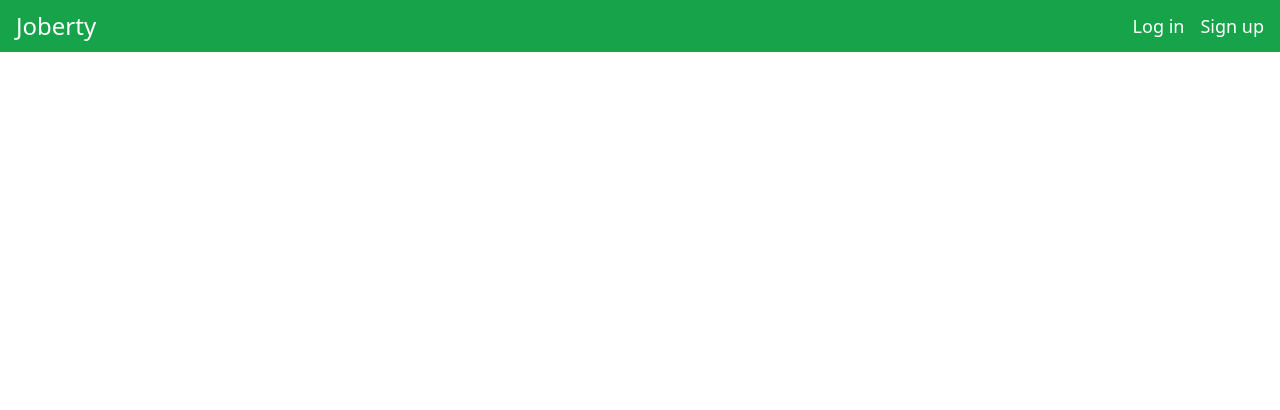
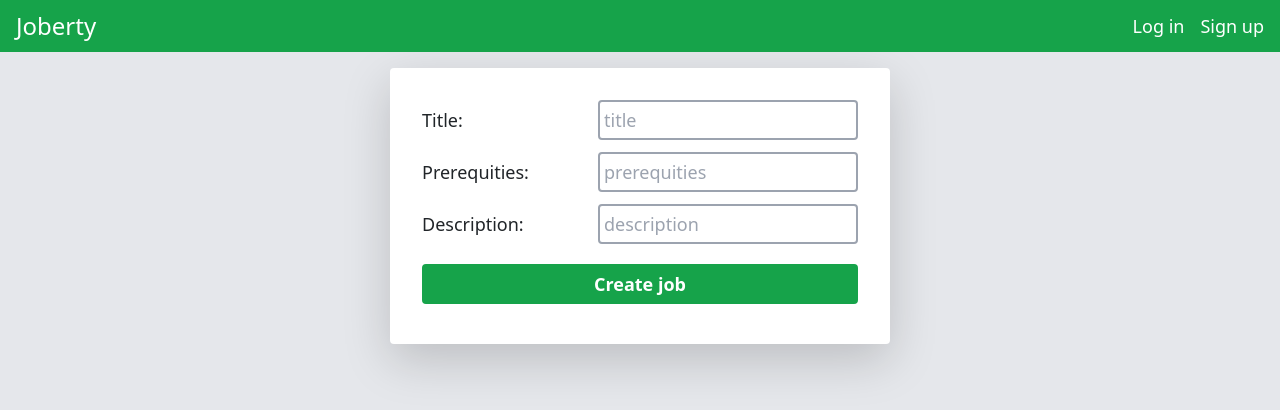
Before and after one commit to XWS-Sec/Agent-App-Front, a React (Create React App) app in the folder web-app/: page /createJob in a window 1280 px wide. Shown: the top 410 px of the page. Built offline with nearby package versions, Linux system fonts and the light colour scheme; the HTML template or start-up script is replaced by a standard one; what react-simple-rbac would draw is missing.

Commit message:
feat: Added creating job offers

```diff
--- /dev/null
+++ b/web-app/src/api/jobOffers.ts
@@ -0,0 +1,15 @@
+import CreateJobDto from "../dtos/create-job.dto";
+
+const url: string = '/api/JobOffer';
+
+export const createJobRequest = async (createJobDto:CreateJobDto) => {
+    const response = await fetch(url, {
+        method: 'POST',
+        headers: {
+          'Content-Type': 'application/json',
+        },
+        body: JSON.stringify(createJobDto),
+      });
+
+      return response;
+}
--- a/web-app/src/components/MyRouter.tsx
+++ b/web-app/src/components/MyRouter.tsx
@@ -1,6 +1,7 @@
 import { BrowserRouter, Route, Routes } from 'react-router-dom';
 import CompanyPage from '../pages/CompanyPage';
 import CreateCompanyPage from '../pages/CreateCompanyPage';
+import CreateJobPage from '../pages/CreateJobPage';
 import HomePage from '../pages/HomePage';
 import LoginPage from '../pages/LoginPage';
 import SignupPage from '../pages/SignupPage';
@@ -22,6 +23,7 @@ const MyRouter = (props: Props) => {
           <Route path='successfullyCreated' element={<SuccessfullyCreatedPage />} />
           <Route path='createCompany' element={<CreateCompanyPage />} />
           <Route path='company/:id' element={<CompanyPage />} />
+          <Route path='createJob' element={<CreateJobPage />} />
         </Routes>
     </BrowserRouter>
   );
--- a/web-app/src/components/company/CompanyDetails.tsx
+++ b/web-app/src/components/company/CompanyDetails.tsx
@@ -3,6 +3,7 @@ import { useContext, useState,useEffect } from 'react'
 import {Card,ListGroup,ListGroupItem,Row,Col } from 'react-bootstrap'
 import Company from '../../model/company';
 import AuthContext from '../../context/auth-context';
+import { useNavigate } from 'react-router-dom';
 
 type Props = { company: Company };
 
@@ -10,13 +11,14 @@ const CompanyDetails = (props: Props) => {
 
     const authContext = useContext(AuthContext);
     const [isOwner,setOwner] = useState(false);
+    const navigate = useNavigate();
 
     useEffect(() => {
         checkOwnership();
     },[])
 
     const addJob = () =>{
-        alert("Job added")
+        navigate('/createJob')
     }
 
     const checkOwnership = () => {
--- /dev/null
+++ b/web-app/src/dtos/create-job.dto.ts
@@ -0,0 +1,5 @@
+export default interface CreateJobDto {
+  description: string;
+  jobTitle: string;
+  prerequisites: string;
+}
--- /dev/null
+++ b/web-app/src/pages/CreateJobPage.tsx
@@ -0,0 +1,142 @@
+import React, { useContext, useState } from 'react'
+import { useNavigate } from 'react-router-dom';
+import { createJobRequest } from '../api/jobOffers';
+import ErrorLabel from '../components/common/ErrorLabel';
+import InputWithLabel from '../components/common/InputWithLabel';
+import LoadingSpinner from '../components/common/LoadingSpinner';
+import AuthContext from '../context/auth-context';
+import CreateJobDto from '../dtos/create-job.dto';
+import { HttpStatusCode } from '../utils/http-status-code.enum';
+
+
+const CreateJobPage = () => {
+    const authContext = useContext(AuthContext);
+    const navigate = useNavigate();
+
+    const [title, setTitle] = useState('');
+    const [prerequities, setPrerequities] = useState('');
+    const [description, setDescription] = useState('');
+
+
+    const [fetching, setFetching] = useState(false);
+    const [errorLabelText, setErrorText] = useState('');
+
+    const titleChangeHandler = async (
+        event: React.ChangeEvent<HTMLInputElement>
+      ) => {
+        const value = event.target.value;
+        setTitle(value);
+
+        if (!value) {
+          return;
+        }
+    }
+
+    const descriptionChangeHandler = async (
+        event: React.ChangeEvent<HTMLInputElement>
+      ) => {
+        const value = event.target.value;
+        setDescription(value);
+        if (!value) {
+          return;
+        }
+      };
+
+      const prerequitiesChangeHandler = async (
+        event: React.ChangeEvent<HTMLInputElement>
+      ) => {
+        const value = event.target.value;
+        setPrerequities(value);
+        if (!value) {
+          return;
+        }
+      };
+
+      const isInputValid = () => {
+        return (
+          description && title && prerequities
+        );
+      };
+
+      const createJob = async () => {
+        if (isInputValid()) {
+          setErrorText('');
+          const createJobDto: CreateJobDto = {
+            description: description,
+            jobTitle: title,
+            prerequisites: prerequities
+          };
+          await create(createJobDto);
+        } else {
+          setErrorText('Please fill out required fields correctly.');
+        }
+      };
+
+      const create = async (createJobDto: CreateJobDto) => {
+        setFetching(true);
+
+        const response = await createJobRequest(createJobDto);
+
+        switch (response.status) {
+          case HttpStatusCode.OK:
+            alert("Successfully created job offer");
+            navigate(`/company/${authContext.user.companyId}`)
+            break;
+          case HttpStatusCode.BAD_REQUEST:
+            setErrorText('Bad request.');
+            break;
+          default:
+            setErrorText('Unknown error occurred.');
+            break;
+        }
+
+        setFetching(false);
+      };
+
+    return (
+        <div className='flex flex-col items-center md:h-screen bg-gray-200 overflow-y-auto'>
+        <div className='flex flex-col text-lg bg-white rounded my-3 lg:my-8 mx-3 p-8 shadow-lg md:w-500px'>
+        <InputWithLabel
+            type='text'
+            text='Title:'
+            name='title'
+            placeholder='title'
+            onChange={titleChangeHandler}
+        />
+        <ErrorLabel text={''} />
+        <InputWithLabel
+            type='text'
+            text='Prerequities:'
+            name='prerequities'
+            placeholder='prerequities'
+            onChange={prerequitiesChangeHandler}
+        />
+        <ErrorLabel text={''} />
+        <InputWithLabel
+            type='description'
+            text='Description:'
+            name='description'
+            placeholder='description'
+            onChange={descriptionChangeHandler}
+        />
+        <ErrorLabel text={''} />
+        {fetching ? (
+            <div className='flex justify-center pt-3'>
+            <LoadingSpinner />
+            </div>
+        ) : (
+            <div>
+            <ErrorLabel text={errorLabelText} />
+            <div className='flex my-2'>
+                <button className='btnGreenWhite w-full' onClick={createJob}>
+                    Create job
+                </button>
+            </div>
+            </div>
+        )}
+        </div>
+    </div>
+  )
+}
+
+export default CreateJobPage
```
Lines whose indentation alone changed are shown as unchanged.
